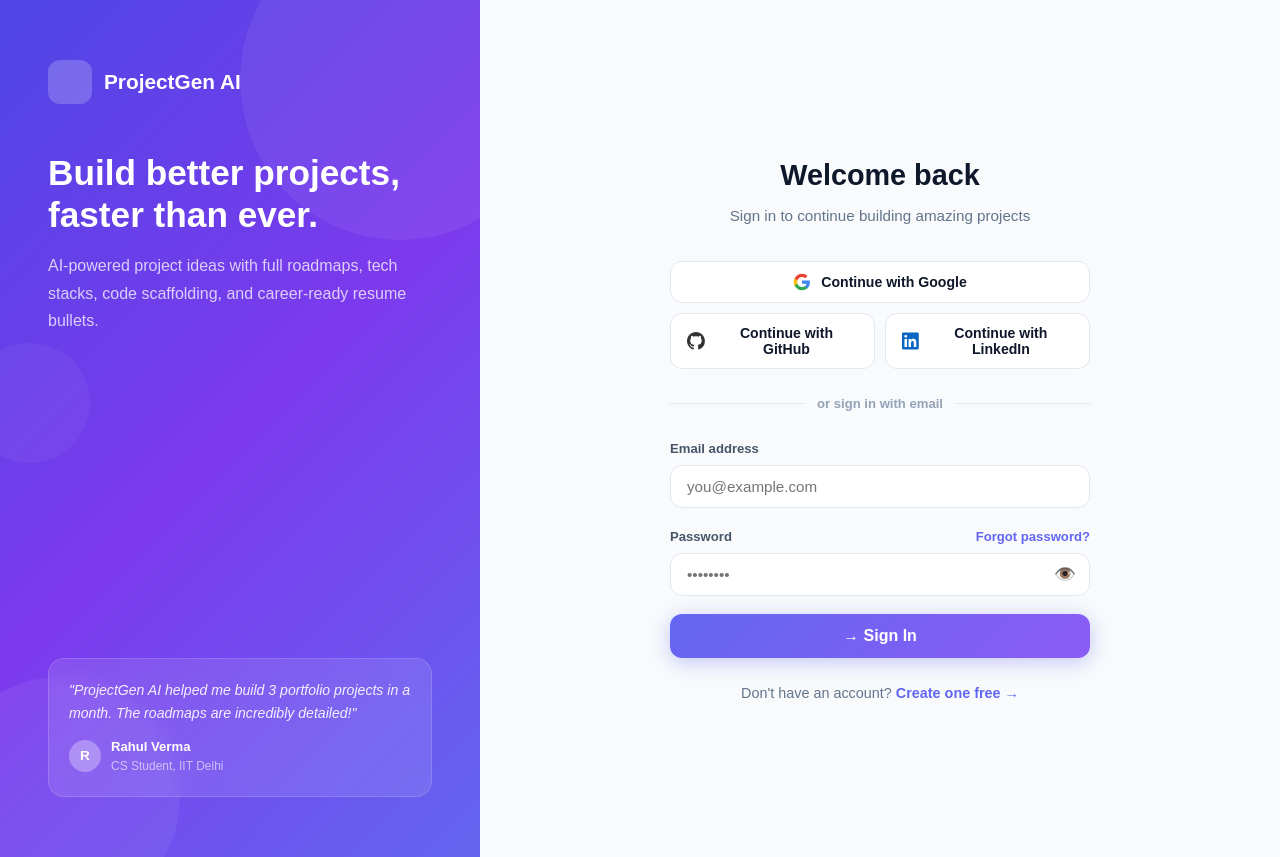
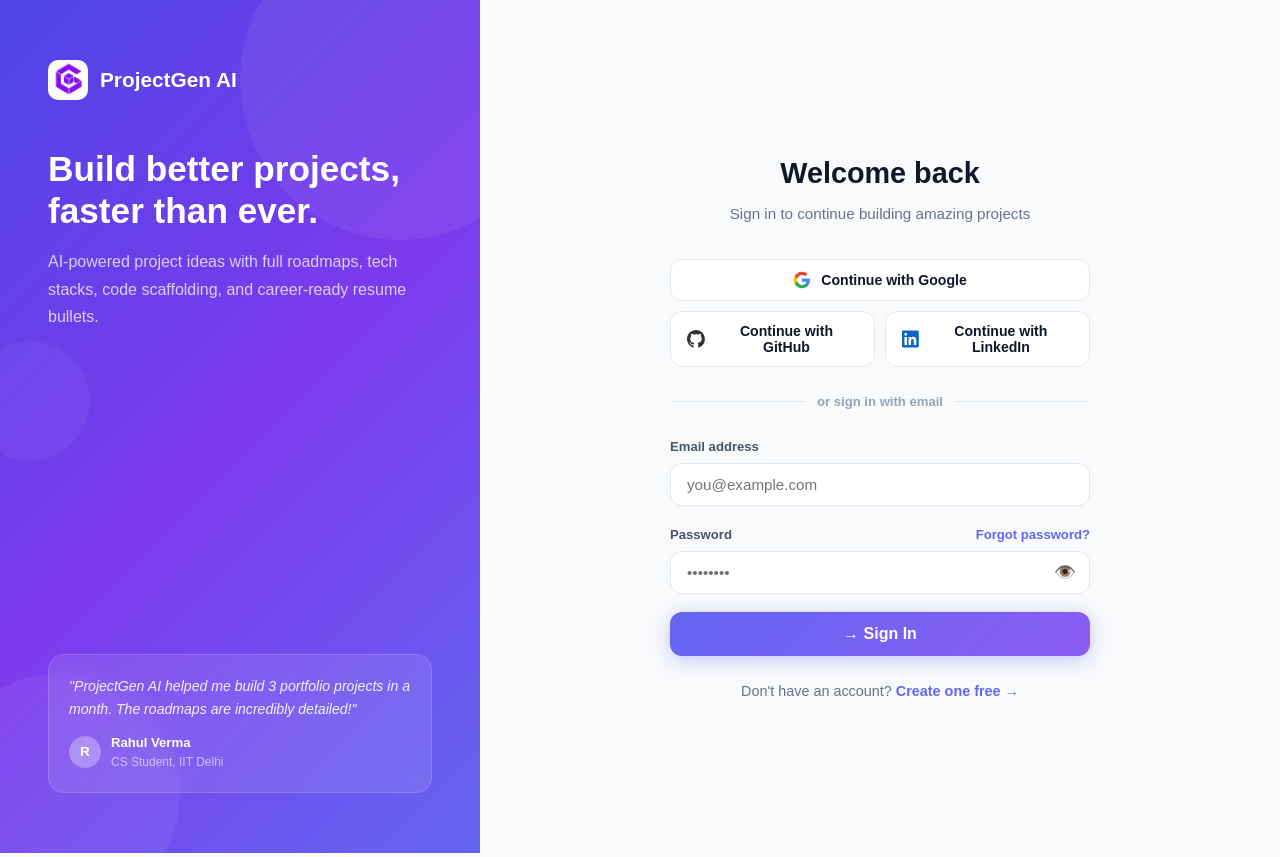
Before and after one commit to siddardhaburri/ai-project-generator, a React (Create React App) app in the folder frontend/: page /login in a window 1280 px wide. Built offline with nearby package versions, Linux system fonts and the light colour scheme; no server answers.

Commit message:
feat(ui): add custom favicon

```diff
--- a/frontend/src/pages/Login.jsx
+++ b/frontend/src/pages/Login.jsx
@@ -96,7 +96,24 @@ function LeftPanel() {
 
       {/* Logo */}
       <div style={{ display: 'flex', alignItems: 'center', gap: '12px', marginBottom: '48px' }}>
-        <div style={{ width: '44px', height: '44px', background: 'rgba(255,255,255,0.2)', borderRadius: '12px', display: 'flex', alignItems: 'center', justifyContent: 'center', fontSize: '1.4rem' }}><link rel="icon" type="image/png" href="/favicon.jpeg" /></div>
+        <div
+  style={{
+    width: "40px",
+    height: "40px",
+    borderRadius: "10px",
+    overflow: "hidden"
+  }}
+>
+  <img
+    src="/favicon.jpeg"
+    alt="Logo"
+    style={{
+      width: "100%",
+      height: "100%",
+      objectFit: "cover"
+    }}
+  />
+</div>
         <span style={{ fontFamily: 'Outfit, sans-serif', fontWeight: '800', fontSize: '1.3rem', color: '#fff' }}>ProjectGen AI</span>
       </div>
 
--- a/frontend/src/pages/Signup.jsx
+++ b/frontend/src/pages/Signup.jsx
@@ -166,7 +166,24 @@ export default function Signup() {
           {/* Mobile logo */}
           <div style={{ textAlign: 'center', marginBottom: '28px' }} className="mobile-logo">
             <Link to="/" style={{ textDecoration: 'none', display: 'inline-flex', alignItems: 'center', gap: '10px' }}>
-              <div style={{ width: '40px', height: '40px', background: 'linear-gradient(135deg, #6366f1, #8b5cf6)', borderRadius: '10px', display: 'flex', alignItems: 'center', justifyContent: 'center', fontSize: '1.2rem' }}><link rel="icon" type="image/png" href="/favicon.jpeg" /></div>
+             <div
+  style={{
+    width: "40px",
+    height: "40px",
+    borderRadius: "10px",
+    overflow: "hidden"
+  }}
+>
+  <img
+    src="/favicon.jpeg"
+    alt="Logo"
+    style={{
+      width: "100%",
+      height: "100%",
+      objectFit: "cover"
+    }}
+  />
+</div>
               <span style={{ fontWeight: '800', fontSize: '1.2rem', color: '#0f172a' }}>ProjectGen <span style={{ color: '#6366f1' }}>AI</span></span>
             </Link>
           </div>
```
